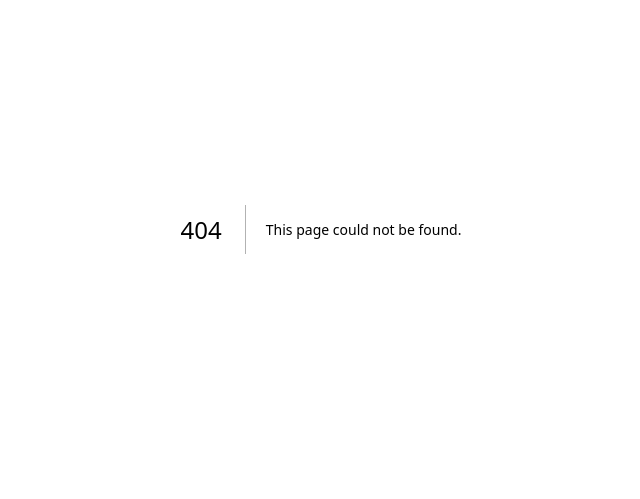
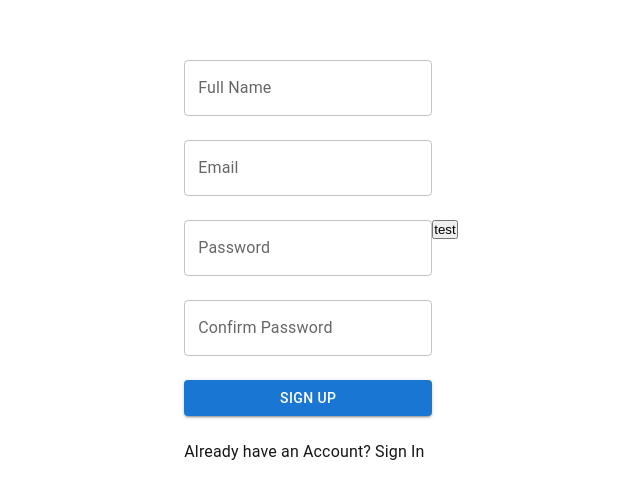
Before and after one commit to OTsiolkovskiy/train-schedule-app, a Next.js app: page /admin/auth/sign-up in a window 1280 px wide. Before the commit this address had no page. Shown: the part 171-670 px from the top of the page, without its empty margins (319-959 px from the left). Built offline with nearby package versions, Linux system fonts and the light colour scheme.

Commit message:
Added sign-up and log-out

```diff
--- /dev/null
+++ b/src/app/admin/auth/hooks/useSignUp.ts
@@ -0,0 +1,32 @@
+import { useState } from 'react';
+import { AuthService } from '@/services/auth.service';
+import { useRouter } from 'next/navigation';
+import { AdminRoutes } from '../shared/routes';
+
+interface SignUpValues {
+  name: string;
+  email: string;
+  password: string;
+}
+
+export const useSignUp = () => {
+  const [loading, setLoading] = useState(false);
+  const [error, setError] = useState<string | null>(null);
+  const router = useRouter();
+
+  const signUp = async (values: SignUpValues) => {
+    setLoading(true);
+    setError(null);
+    try {
+      await AuthService.sign_up(values);
+      router.push(`/${AdminRoutes.default}`);
+    } catch (err) {
+      setError('Failed to sign up. Please try again.');
+      console.error(err);
+    } finally {
+      setLoading(false);
+    }
+  };
+
+  return { signUp, loading, error };
+};
--- /dev/null
+++ b/src/app/admin/auth/shared/routes.ts
@@ -0,0 +1,5 @@
+export const AdminRoutes = {
+  default: 'admin',
+  signIn: 'admin/auth/sign-in',
+  signUp: 'admin/auth/sign-up',
+};
--- /dev/null
+++ b/src/app/admin/auth/shared/validationSchemas.ts
@@ -0,0 +1,16 @@
+import * as yup from 'yup';
+
+export const signUpSchema = yup.object().shape({
+  name: yup.string()
+    .strict()
+    .required('Full name cannot be empty!'),
+  email: yup.string()
+    .email("Invalid Email Address!")
+    .required("Email address is required!"),
+  password: yup.string()
+    .min(8, 'Password should be of minimum 8 characters length!')
+    .required('Password cannot be empty!'),
+  confirmPassword: yup.string()
+    .oneOf([yup.ref('password')], 'Passwords must match')
+    .required('Confirm Password is required!')
+});
--- /dev/null
+++ b/src/app/admin/auth/sign-up/page.tsx
@@ -0,0 +1,113 @@
+'use client';
+
+import { Formik, Field, Form } from 'formik';
+import { Box, TextField, Typography, Button } from '@mui/material';
+import { useSignUp } from '../hooks/useSignUp';
+import { signUpSchema } from '../shared/validationSchemas';
+import Link from 'next/link';
+import { AdminRoutes } from '../shared/routes';
+import { AuthService } from '@/services/auth.service';
+
+const SignUp = () => {
+  const { signUp, loading, error } = useSignUp();
+
+  const test = async () => {
+    const user = {
+      name: 'Oleh',
+      email: 'ooo@kkjj',
+      password: '11111111'
+    }
+
+    await AuthService.sign_up(user);
+  };
+
+  const initialValues = {
+    name: '',
+    email: '',
+    password: '',
+    confirmPassword: ''
+  };
+
+  return (
+    <Box sx={{ height: "100vh", display: "flex", justifyContent: "center", alignItems: "center" }}>
+      <Formik
+        initialValues={initialValues}
+        validationSchema={signUpSchema}
+        onSubmit={(values) => {
+          const { name, email, password } = values; // Вибираємо лише потрібні поля
+          signUp({ name, email, password }); // Передаємо потрібні поля у функцію signUp
+        }}
+      >
+        {({ errors, touched, isValid, dirty }) => (
+          <Form>
+            <Box display="flex" flexDirection="column" gap="1.5rem">
+              <Typography variant="h4" color="white">Create Account</Typography>
+
+              {error && <Typography color="red">{error}</Typography>}
+
+              <Field
+                name="name"
+                type="text"
+                as={TextField}
+                label="Full Name"
+                placeholder="Enter your full name"
+                error={Boolean(errors.name) && Boolean(touched.name)}
+                helperText={Boolean(touched.name) && errors.name}
+                fullWidth
+              />
+
+              <Field
+                name="email"
+                type="email"
+                as={TextField}
+                label="Email"
+                placeholder="Enter your email"
+                error={Boolean(errors.email) && Boolean(touched.email)}
+                helperText={Boolean(touched.email) && errors.email}
+                fullWidth
+              />
+
+              <Field
+                name="password"
+                type="password"
+                as={TextField}
+                label="Password"
+                placeholder="Enter your password"
+                error={Boolean(errors.password) && Boolean(touched.password)}
+                helperText={Boolean(touched.password) && errors.password}
+                fullWidth
+              />
+
+              <Field
+                name="confirmPassword"
+                type="password"
+                as={TextField}
+                label="Confirm Password"
+                placeholder="Confirm your password"
+                error={Boolean(errors.confirmPassword) && Boolean(touched.confirmPassword)}
+                helperText={Boolean(touched.confirmPassword) && errors.confirmPassword}
+                fullWidth
+              />
+
+              <Button
+                type="submit"
+                variant="contained"
+                color="primary"
+                disabled={!isValid ? !dirty : loading}
+              >
+                {loading ? 'Signing Up...' : 'Sign Up'}
+              </Button>
+
+              <Typography variant="body1">
+                Already have an Account? <Link href={`/${AdminRoutes.signIn}`}>Sign In</Link>
+              </Typography>
+            </Box>
+          </Form>
+        )}
+      </Formik>
+      <button onClick={test}>test</button>
+    </Box>
+  );
+};
+
+export default SignUp;
--- a/src/app/admin/components/EditTrainModal.tsx
+++ b/src/app/admin/components/EditTrainModal.tsx
@@ -27,8 +27,8 @@ const EditTrainModal: React.FC<Props> = ({
     if (train) {
       setFrom(train.from);
       setTo(train.to);
-      setDeparture(new Date(train.departure).toISOString().slice(0, 16)); // YYYY-MM-DDTHH:MM
-      setArrival(new Date(train.arrival).toISOString().slice(0, 16)); // YYYY-MM-DDTHH:MM
+      setDeparture(new Date(train.departure).toISOString().slice(0, 16));
+      setArrival(new Date(train.arrival).toISOString().slice(0, 16));
     }
   }, [train]);
 
--- a/src/services/auth.service.ts
+++ b/src/services/auth.service.ts
@@ -1,3 +1,4 @@
+import { IUser } from "@/types/user.interface";
 import axios from "axios";
 
 interface BaseAuthData {
@@ -24,15 +25,28 @@ export const AuthService = {
       withCredentials: true,
     });
   },
-  // sign_out: async () => {
-  //   try {
-  //     const response = await axios.post(${BASE_URL}/auth/sign-out, {}, {
-  //       withCredentials: true,
-  //     });
-  //     return response;
-  //   } catch (error) {
-  //     console.error('Error sign-out', error);
-  //     throw error;
-  //   }
-  // },
+
+  getUserSessionInfo: async (): Promise<IUser> => {
+    try {
+      const response = await axios.post(`${BASE_URL}/auth/session`, {}, {
+        withCredentials: true,
+      });
+      return response.data as IUser;
+    } catch (error) {
+      console.error('Error fetching user session data:', error);
+      throw error;
+    }
+  },
+
+  log_out: async () => {
+    try {
+      const response = await axios.post(`${BASE_URL}/auth/sign-out`, {}, {
+        withCredentials: true,
+      });
+      return response;
+    } catch (error) {
+      console.error('Error sign-out', error);
+      throw error;
+    }
+  },
 };
--- /dev/null
+++ b/src/types/user.interface.ts
@@ -0,0 +1,4 @@
+export interface IUser {
+  name: string,
+  email: string,
+};
```
Also changed, not shown: src/app/admin/(protected)/page.tsx (+13 -0 lines), src/app/admin/components/AddTrainModal.tsx (+4 -3 lines), src/app/admin/components/NavBar.tsx (added, +38 -0 lines).
